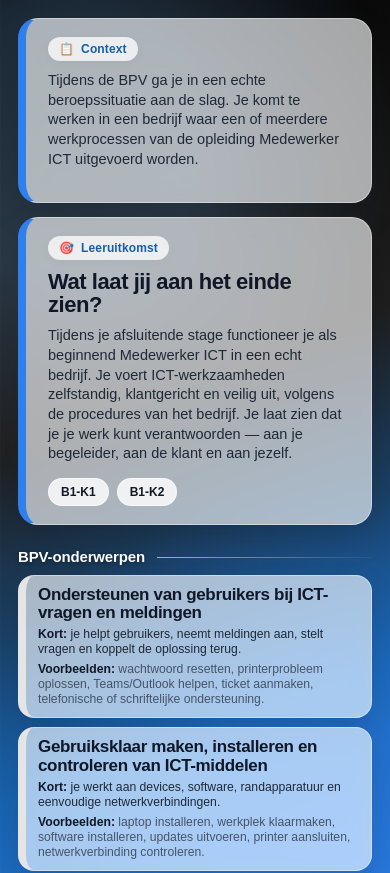
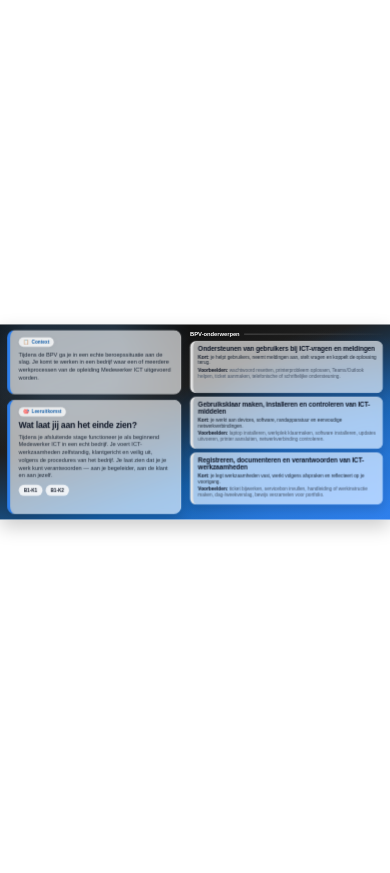
Before and after one commit to teraasupportlab/Medewerker-ICT, a plain HTML site: page BPV-7-8/portfolio.html in a window 390 px wide. Shown: the top 873 px of the page. After the commit the page ends 844 px from the top, so only its background shows below. Drawn offline with Linux system fonts and the light colour scheme.

Commit message:
Add files via upload

```diff
--- a/BPV-7-8/portfolio.html
+++ b/BPV-7-8/portfolio.html
@@ -3,7 +3,7 @@
 <head>
   <meta charset="utf-8">
   <meta name="viewport" content="width=device-width, initial-scale=1">
-  <title>BPV - Startpagina</title>
+  <title>BPV - Portfolio</title>
   <style>
     :root {
       --teraa-orange: #E5E5E5;
@@ -227,23 +227,30 @@
       color: #111827;
     }
 
-    @media (max-width: 760px) {
-      body { overflow: auto; }
-      .page-shell {
-        width: 100%;
-        height: auto;
-        min-height: 0;
-        border-radius: 0;
-      }
-      .content-grid {
-        grid-template-columns: 1fr;
-        height: auto;
-        padding: 18px;
-      }
-      .topic-card { min-height: 0; }
-    }
   </style>
 <link rel="stylesheet" href="style.css">
+<style>
+  html, body[data-page="beroepsproject"] { width:100%; height:100%; min-height:0; margin:0; padding:0; overflow:hidden; }
+  body[data-page="beroepsproject"] { display:block; position:relative; }
+  body[data-page="beroepsproject"] > .page-shell {
+    position:absolute; left:50%; top:50%; margin:0;
+    width:1000px; min-width:1000px; max-width:none;
+    height:500px; min-height:500px; max-height:none;
+    transform:translate(-50%,-50%) scale(var(--portfolio-scale, 1));
+    transform-origin:center; overflow:hidden;
+  }
+  body[data-page="beroepsproject"] .content-grid { grid-template-columns:0.95fr 1.05fr; height:100%; padding:14px 18px; }
+  body[data-page="beroepsproject"] .topic-card { min-height:134px; }
+</style>
+<script>
+function fitPortfolio() {
+  const scale = Math.min(document.documentElement.clientWidth / 1000, document.documentElement.clientHeight / 500);
+  document.documentElement.style.setProperty('--portfolio-scale', String(scale || 1));
+}
+fitPortfolio();
+window.addEventListener('resize', fitPortfolio);
+window.addEventListener('DOMContentLoaded', fitPortfolio);
+</script>
 </head>
 <body data-page="beroepsproject">
   <main class="page-shell" aria-label="BPV startpagina">
```
